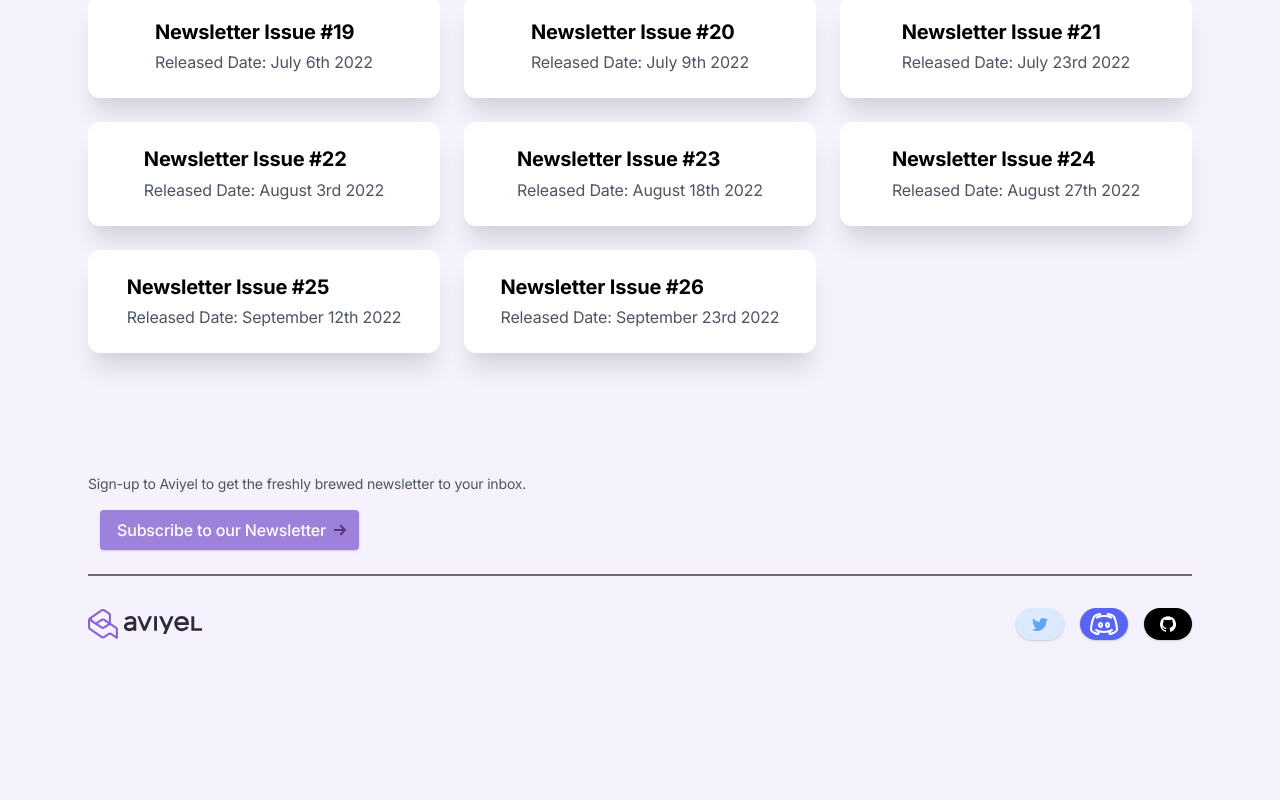
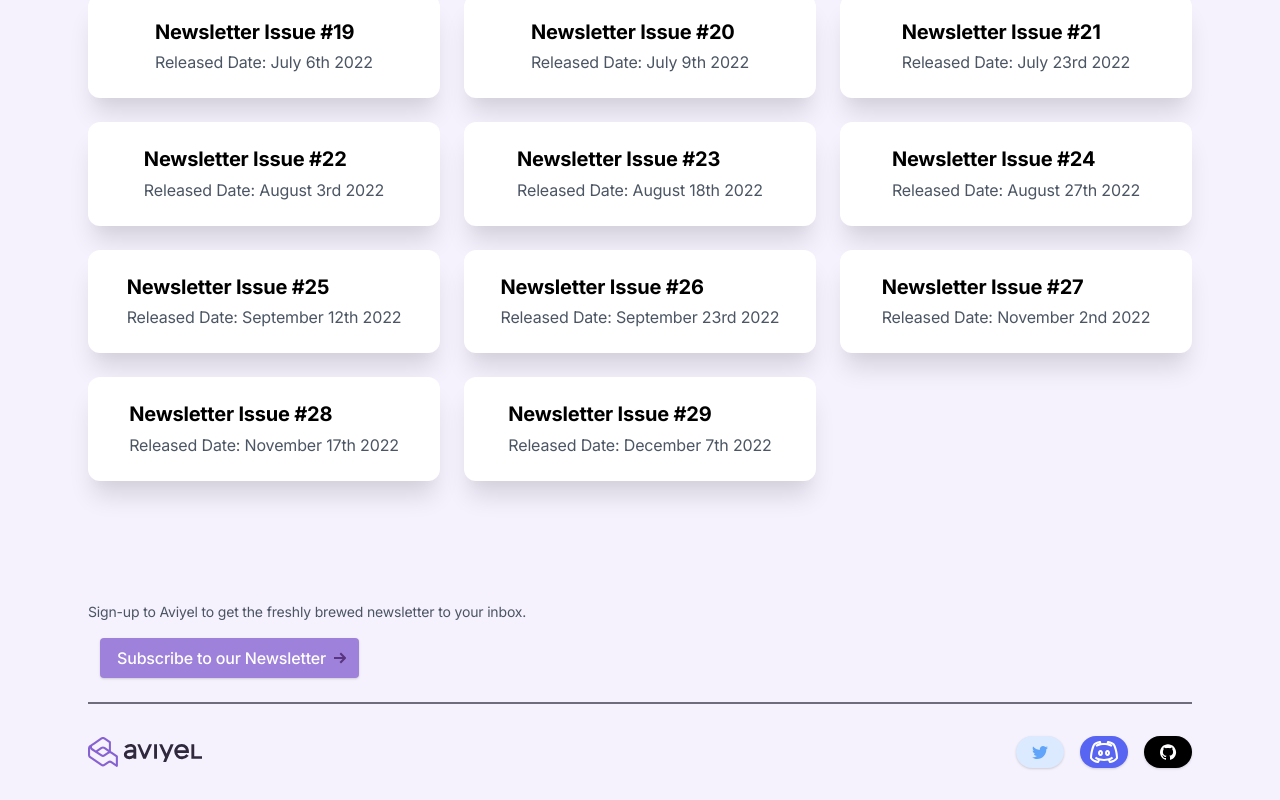
Before and after one commit to aviyelverse/newsletter-archives, a React (Create React App) app: page /archives in a window 1280 px wide. Shown: the part 1079-1879 px from the top of the page. Before the commit the page ends 1751 px from the top, so only its background shows below. Built offline with nearby package versions, Linux system fonts and the light colour scheme.

Commit message:
Homepage patch (#8)
* Update homepage with cards

* Update readme

* Update archive page

* Update archive card and archive page with new issues

```diff
--- a/src/pages/Archives.js
+++ b/src/pages/Archives.js
@@ -54,6 +54,9 @@ function Archives() {
                 <ArchivesCards newsletterLink="https://aviyelverse.github.io/newsletter/august-27th-newsletter/" issueNumber="24" issueDate="Released Date: August 27th 2022" />
                 <ArchivesCards newsletterLink="https://aviyelverse.github.io/newsletter/september-12th-newsletter/" issueNumber="25" issueDate="Released Date: September 12th 2022" />
                 <ArchivesCards newsletterLink="https://aviyelverse.github.io/newsletter/september-23rd-newsletter/" issueNumber="26" issueDate="Released Date: September 23rd 2022"/>
+                <ArchivesCards newsletterLink="https://aviyelverse.github.io/newsletter/november-2nd-newsletter/" issueNumber="27" issueDate="Released Date: November 2nd 2022"/>
+                <ArchivesCards newsletterLink="https://aviyelverse.github.io/newsletter/november-17th-newsletter/" issueNumber="28" issueDate="Released Date: November 17th 2022"/>
+                <ArchivesCards newsletterLink="https://aviyelverse.github.io/newsletter/december-7th-newsletter/" issueNumber="29" issueDate="Released Date: December 7th 2022"/>
               </div>
             </div>
           </div>
```
